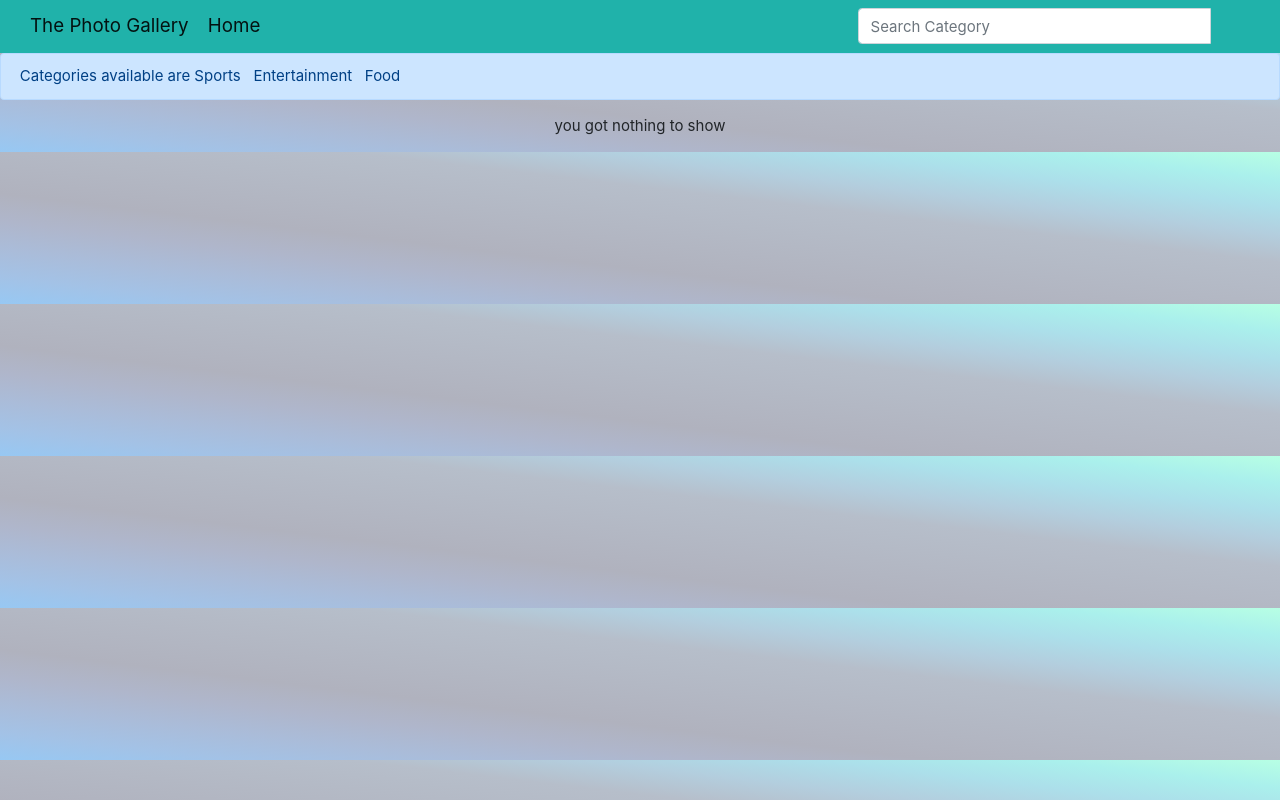
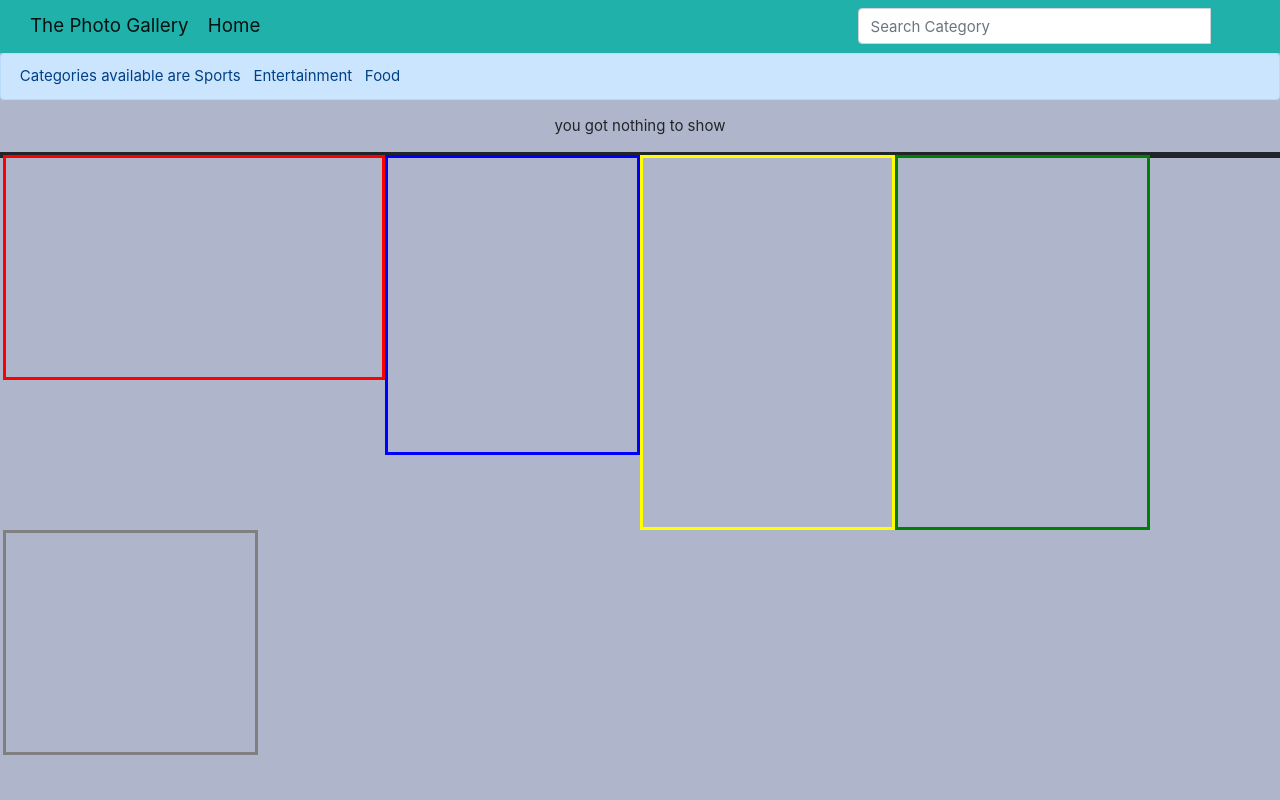
Before and after one commit to wilbrone/gallery, a Django app: page / in a window 1280 px wide. Run offline with Django 3.2, Linux system fonts and the light colour scheme; data that the repository does not hold is empty; some libraries are stand-ins or nearby versions.

Commit message:
add data for testing

```diff
--- a/photos/templates/all-pics/base.html
+++ b/photos/templates/all-pics/base.html
@@ -18,7 +18,8 @@
         <link rel="stylesheet" href="https://cdnjs.cloudflare.com/ajax/libs/twitter-bootstrap/4.3.1/css/bootstrap.min.css" integrity="sha384-Vkoo8x4CGsO3+Hhxv8T/Q5PaXtkKtu6ug5TOeNV6gBiFeWPGFN9MuhOf23Q9Ifjh" crossorigin="anonymous">
     {% endblock %}
 </head>
-<body style="background-image: linear-gradient(to right top, #97c8f3, #a3c2e6, #aabcd9, #afb6cb, #b0b2be, #b2b6c2, #b4bac6, #b6beca, #b3cede, #acdfea, #aaf0ec, #b7ffe4);">
+{% comment %} linear-gradient(to right top, #97c8f3, #a3c2e6, #aabcd9, #afb6cb, #b0b2be, #b2b6c2, #b4bac6, #b6beca, #b3cede, #acdfea, #aaf0ec, #b7ffe4) {% endcomment %}
+<body style="height: auto; background-color: #afb6cb;">
     {% include "navbar.html" %}
 
     {% block content %}
--- a/photos/templates/all-pics/index.html
+++ b/photos/templates/all-pics/index.html
@@ -4,13 +4,13 @@
 {% block content %}
 {{ block.super }}
 
-<div class="container row" style="margin: 0 auto;display: flex;justify-content: space-around;">
+<div class="row" style="margin: 0 auto;display: flex;justify-content: space-around;">
     {% for photos in gallery %}
-    <div class="card" style="width: 25%; margin:0; height: auto;">
+    <div class="card" style="position: relative; width: 30%; margin-top:2em !important; margin-bottom: auto; box-shadow: 0 4px 8px 0 rgba(0, 0, 0, 0.2);">
         <a href="{% url 'image' photos.id %}">
             <img class="card-img-top w3-hover-grayscale" src="{{photos.image.url}}" alt="Card image cap" width="100%">
         </a>
-        <div class="card-body">
+        <div class="card-body" style="">
             <p class="title"><h1>{{ photos.title }}</h1></p>
             <p class="card-text">
                 {{ photos.description | truncatechars:50 }}
@@ -19,15 +19,9 @@
         <hr width="80%" style="jstify:center;">
         <p style="width:100%;">
             <a href="{% url 'image' photos.id %}">
-                <button class="prof" style="width:83%;border: none;
-                outline: 0;
-                display: inline-block;
-                padding: 8px;
-                color: white;
-                background-color: #000;
-                text-align: center;
-                cursor: pointer;
-                font-size: 14px;">View More</button>
+                <button class="prof" style="width:83%;border: none; outline: 0; display: inline-block; padding: 8px; color: white; background-color: #000; text-align: center; cursor: pointer; font-size: 14px;">
+                    View More
+                </button>
             </a>
         </p>
     </div>
@@ -42,5 +36,16 @@
     <a href="{% url 'location' loc.id %}">{{ loc.loct }}</a>&nbsp;
     {% endfor %}
 </div>
-
+<div style="border:solid; display:block;">
+    <div style="float: left; border:solid red; min-height:15em; min-width: 30%;"></div>
+    <div style="float: left; border:solid blue; min-height:20em; min-width: 20%;"></div>
+    <div style="float: left; border:solid yellow; min-height:25em; min-width: 20%;"></div>
+    <div style="float: left; border:solid green; min-height:25em; min-width: 20%;"></div>
+    {% comment %} <div style="float: left; border:solid brown; min-height:10em; min-width: 20%;"></div> {% endcomment %}
+    <div style="float: left; border:solid grey; min-height:15em; min-width: 20%;"></div>
+    {% comment %} <div style="float: left; border:solid silver; min-height:15em; min-width: 20%;">try</div> {% endcomment %}
+    {% comment %} <div style="float: left; border:solid yellow; min-height:15em; min-width: 20%;"></div> {% endcomment %}
+    {% comment %} <div style="float: left; border:solid blue; min-height:15em; min-width: 20%;"></div> {% endcomment %}
+    {% comment %} <div style="float: left; border:solid yellow; min-height:15em; min-width: 20%;"></div> {% endcomment %}
+</div>
 {% endblock %}
```
Also changed, not shown: media/images/izuddin-helmi-adnan-UQpTP-KqYRk-unsplash.jpg (added), media/images/lily-banse--YHSwy6uqvk-unsplash.jpg (added), media/images/sergei-boldt-RY-4iCAjc28-unsplash.jpg (added).
